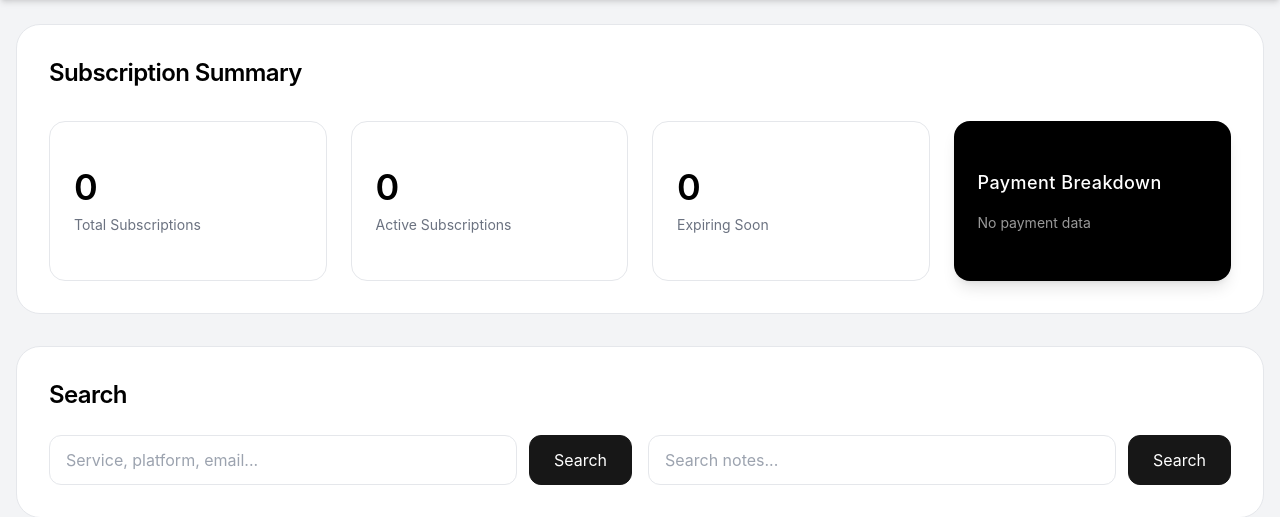
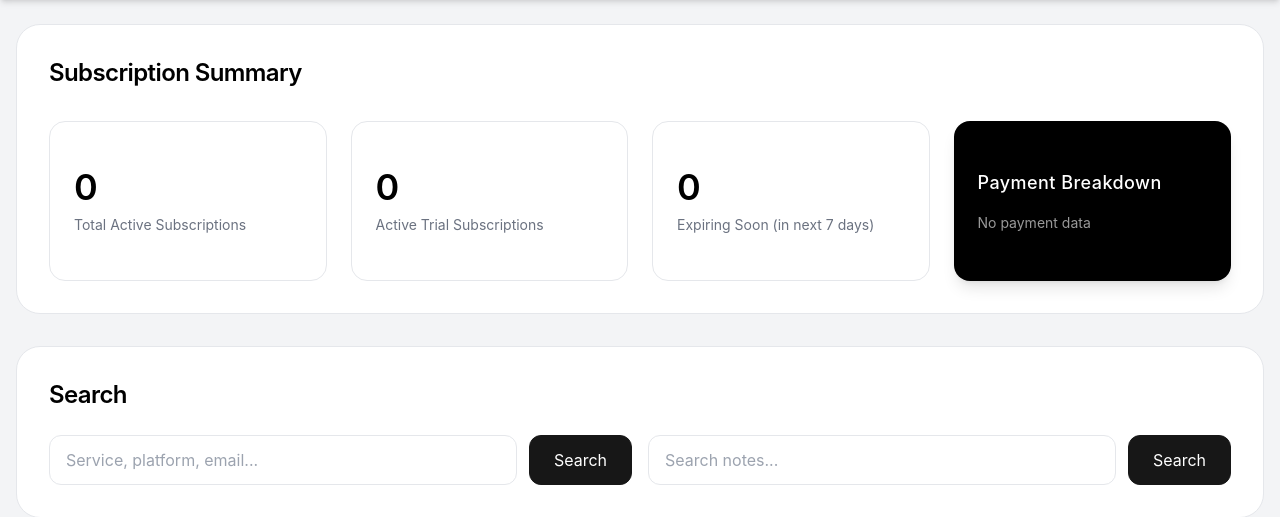
Before and after one commit to kyoonx/5_SubFlo, a Django app: page /dashboard/ in a window 1280 px wide. Shown: the part 68-585 px from the top of the page. Run offline with Django 5.2, Linux system fonts and the light colour scheme; the visitor is signed in with stand-in values (Sample User, id 1); data that the repository does not hold is empty; some libraries are stand-ins or nearby versions; some web fonts are replaced.

Commit message:
Display `total_active_trial_subscriptions` on the frontend summary

```diff
--- a/dashboard/views.py
+++ b/dashboard/views.py
@@ -31,7 +31,7 @@ class SubscriptionList(ListView):
         ctx["text"] = self.request.POST.get("text", "").strip()
 
         ctx["total_subscriptions"] = Subscription.objects.count()
-        ctx["total_trial_subscriptions"] = Subscription.objects.filter(is_trial=True).count()
+        ctx["total_active_trial_subscriptions"] = Subscription.objects.filter(is_trial=True, already_canceled=False).count()
         ctx["total_active_subscriptions"] = Subscription.objects.filter(already_canceled=False).count()
 
         today = timezone.now().date()
--- a/templates/dashboard/subscription_list.html
+++ b/templates/dashboard/subscription_list.html
@@ -13,20 +13,8 @@ Subscription List
 
     <div class="grid grid-cols-1 md:grid-cols-4 gap-6">
 
-        <!-- Total Subscriptions -->
-        <div class="border border-gray-200 rounded-2xl p-6
-                    hover:bg-gray-50 transition duration-200
-                    flex flex-col justify-center h-40">
 
-            <div class="text-4xl font-semibold text-black">
-                {{ total_subscriptions }}
-            </div>
-            <div class="text-sm text-gray-500 mt-2">
-                Total Subscriptions
-            </div>
-        </div>
-
-        <!-- Active Subscriptions -->
+        <!-- Total Active Subscriptions -->
         <div class="border border-gray-200 rounded-2xl p-6
                     hover:bg-gray-50 transition duration-200
                     flex flex-col justify-center h-40">
@@ -35,7 +23,20 @@ Subscription List
                 {{ total_active_subscriptions }}
             </div>
             <div class="text-sm text-gray-500 mt-2">
-                Active Subscriptions
+                Total Active Subscriptions
+            </div>
+        </div>
+
+        <!-- Active Trial Subscriptions -->
+        <div class="border border-gray-200 rounded-2xl p-6
+                    hover:bg-gray-50 transition duration-200
+                    flex flex-col justify-center h-40">
+
+            <div class="text-4xl font-semibold text-black">
+                {{ total_active_trial_subscriptions }}
+            </div>
+            <div class="text-sm text-gray-500 mt-2">
+                Active Trial Subscriptions
             </div>
         </div>
 
@@ -48,7 +49,7 @@ Subscription List
                 {{ total_soon_to_expire_subscriptions }}
             </div>
             <div class="text-sm text-gray-500 mt-2">
-                Expiring Soon
+                Expiring Soon (in next 7 days)
             </div>
         </div>
 
```
